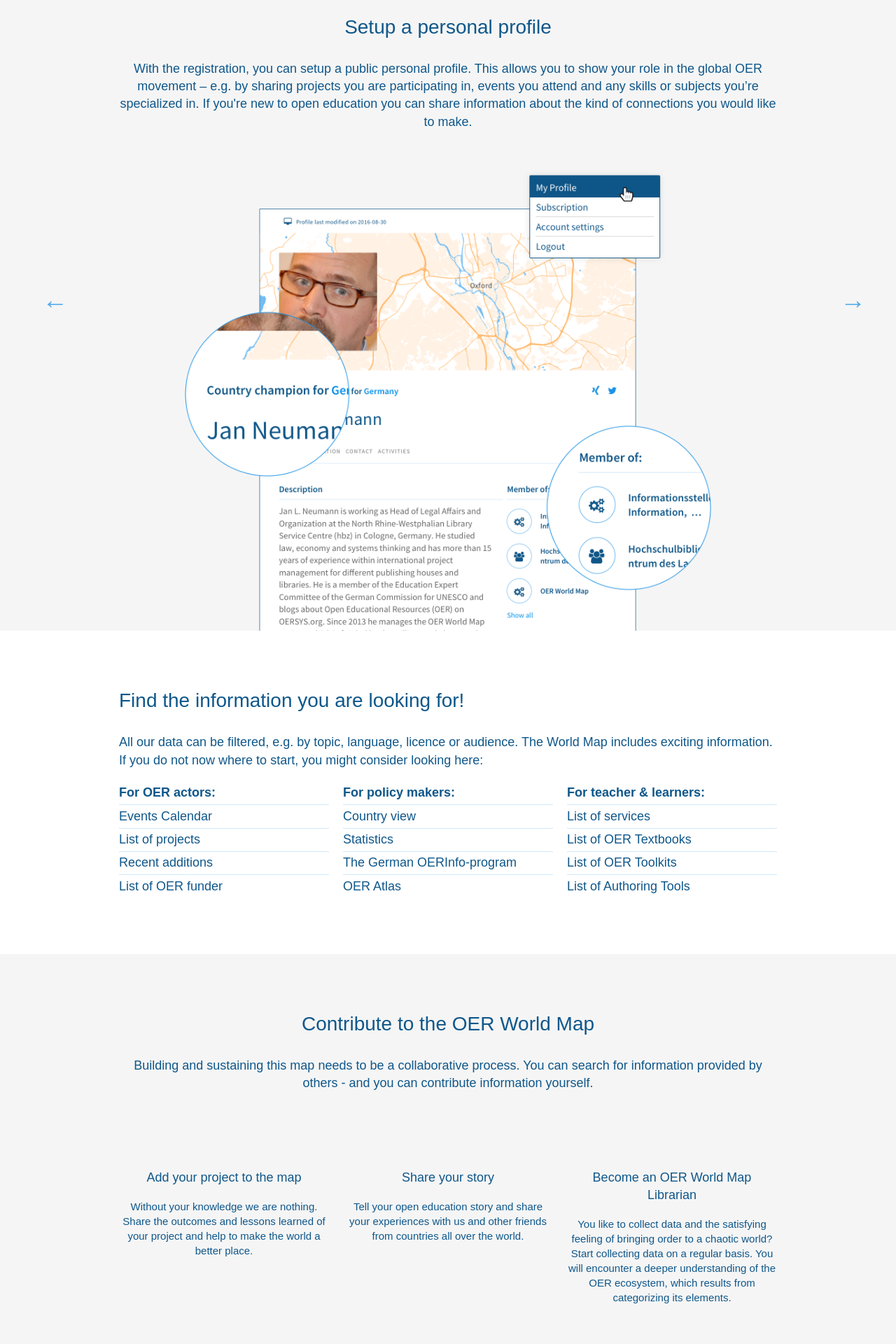
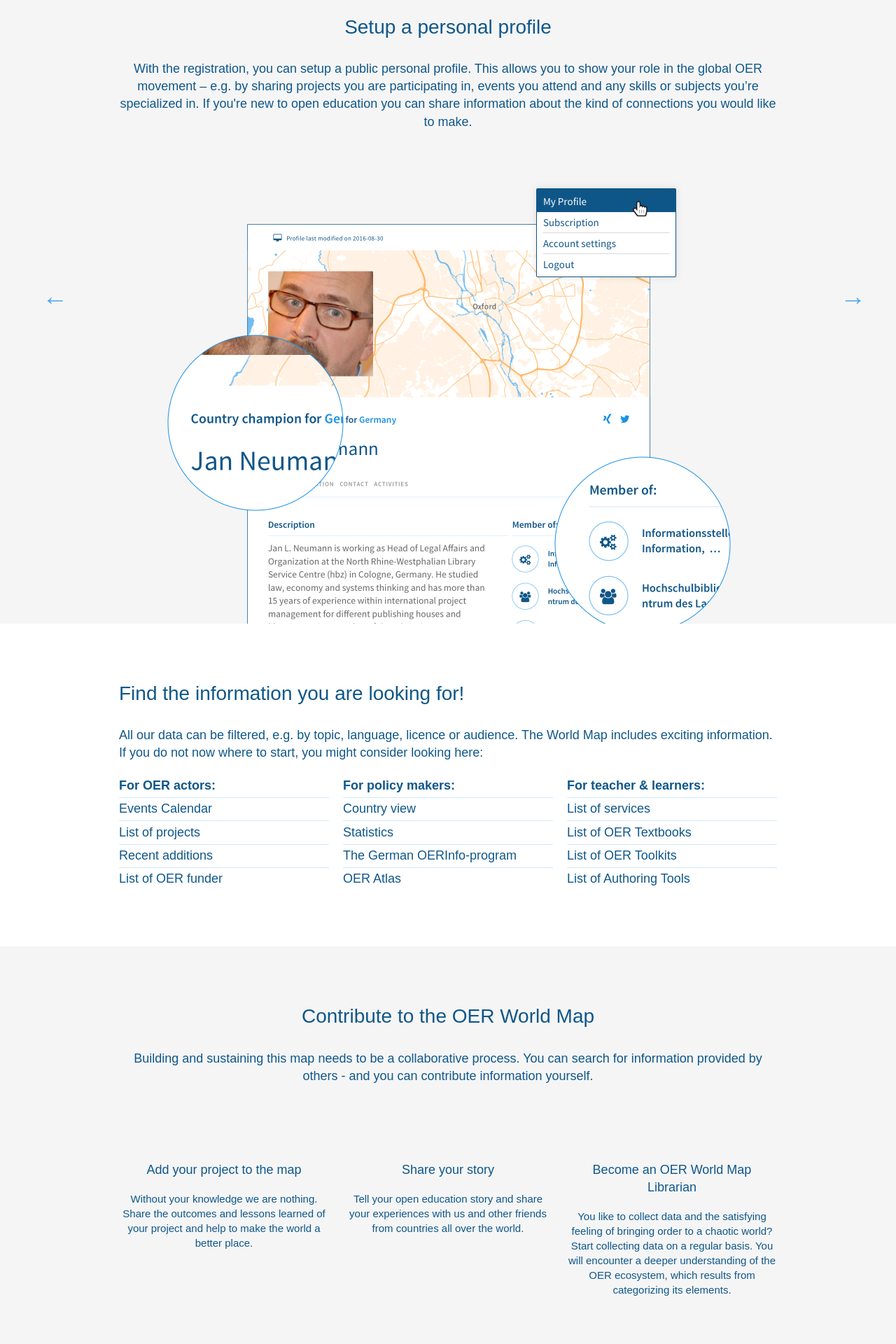
Before and after one commit to hbz/oerworldmap-static, a Jekyll site: the page built from index.html, in a window 1280 px wide. Shown: the part 2509-4429 px from the top of the page at 70% size. Built offline with Jekyll 4.4.1, drawn with Linux system fonts in a browser that asks for light colours; nearby versions of some CDN libraries; some web fonts are replaced.

Commit message:
change example slide images

```diff
--- a/landingpage/examples.html
+++ b/landingpage/examples.html
@@ -4,7 +4,7 @@
     <div class="inner">
       <h3>Setup a personal profile</h3>
       <p style="margin-bottom: 3em;">With the registration, you can setup a public personal profile. This allows you to show your role in the global OER movement – e.g. by sharing projects you are participating in, events you attend and any skills or  subjects you’re specialized in. If you're new to open education you can share information about the kind of connections you would like to make.</p>
-      <img class="display-block width-100" style="width: 80%; margin: 0 auto;" src="{{ site.baseurl }}/assets/img/landingpage/examples-setup-profile.png" />
+      <img class="display-block width-100" src="{{ site.baseurl }}/assets/img/landingpage/examples-setup-profile.png" />
     </div>
   </div>
 
@@ -12,7 +12,7 @@
     <div class="inner">
       <h3>Announce an event</h3>
       <p style="margin-bottom: 3em;">You organize a conference, a workshop or another OER related event? Announce it on the OER World Map to inform the community, have it documented and let other people show, that they are going to attend it.</p>
-      <img class="display-block width-100" style="width: 80%; margin: 0 auto;" src="{{ site.baseurl }}/assets/img/landingpage/examples-announce-event.png" />
+      <img class="display-block width-100" src="{{ site.baseurl }}/assets/img/landingpage/examples-announce-event.png" />
     </div>
   </div>
 
@@ -20,7 +20,7 @@
     <div class="inner">
       <h3>Discover the OER movement in your country</h3>
       <p style="margin-bottom: 3em;">Clicking on a country on the map, makes you switch to the country view which, showsing everything going on there OER wise. and also shows you  You can also find country specific reports here.</p>
-      <img class="display-block width-100" style="width: 80%; margin: 0 auto;" src="{{ site.baseurl }}/assets/img/landingpage/examples-discover-country.png" />
+      <img class="display-block width-100" src="{{ site.baseurl }}/assets/img/landingpage/examples-discover-country.png" />
     </div>
   </div>
 
```
Also changed, not shown: assets/img/landingpage/examples-announce-event.png, assets/img/landingpage/examples-discover-country.png, assets/img/landingpage/examples-setup-profile.png.
